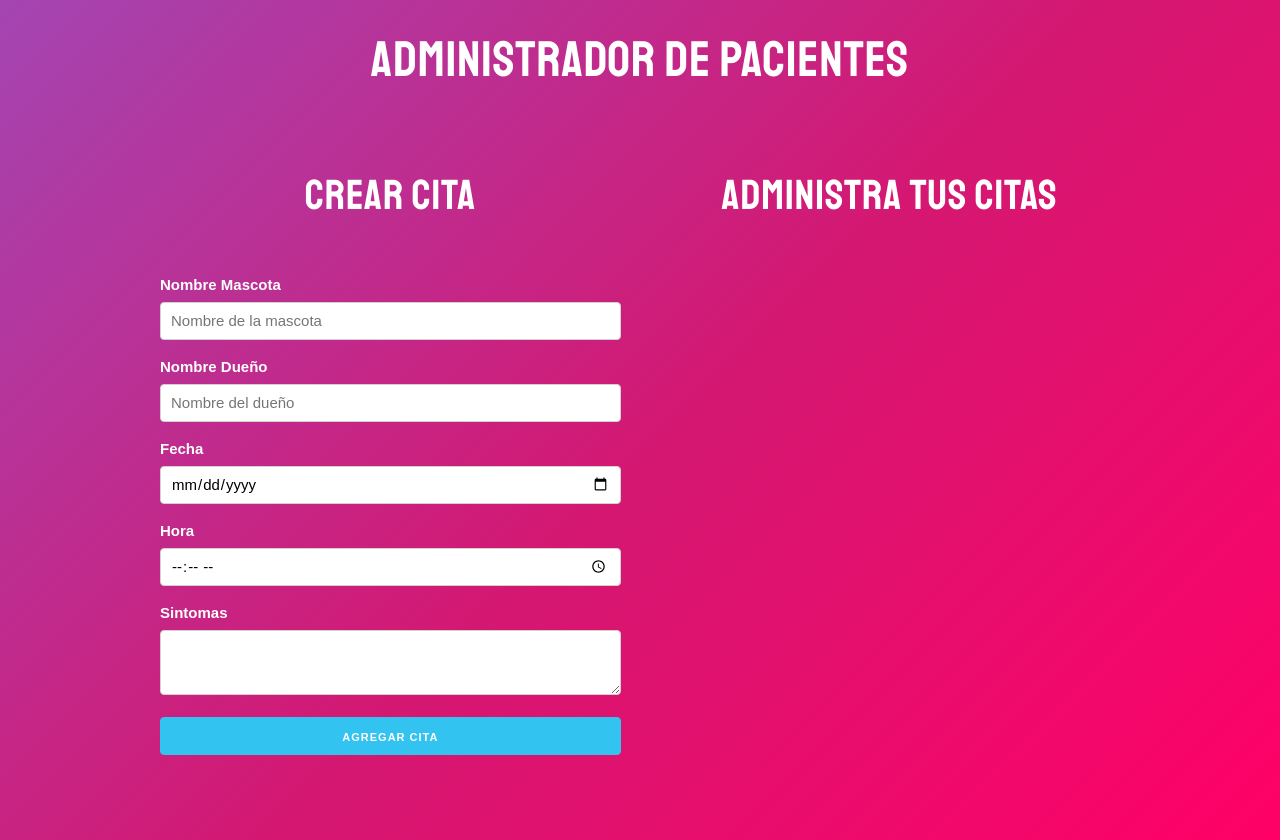
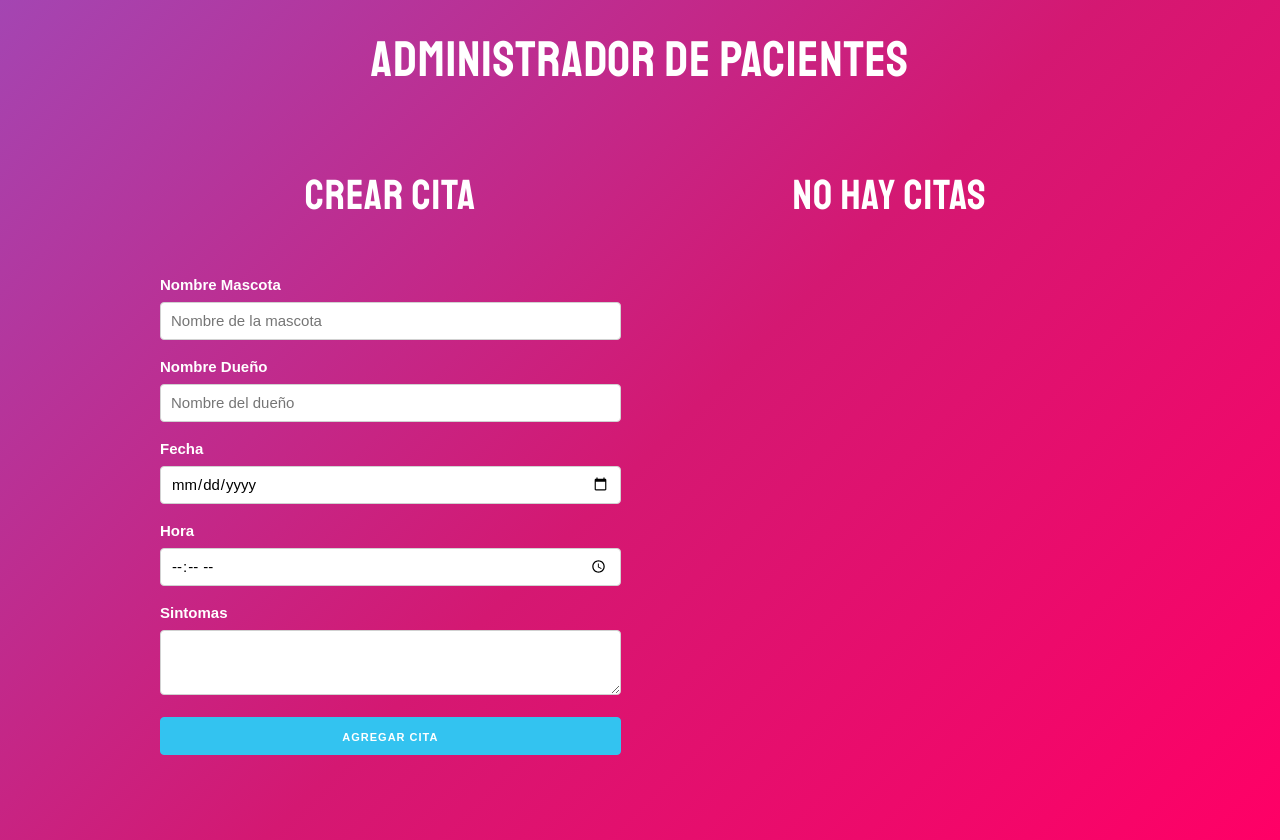
Before and after one commit to jr-Adolfo/administrador-de-paciente, a React (Create React App) app: page / in a window 1280 px wide. Built offline with nearby package versions, Linux system fonts and the light colour scheme.

Commit message:
titulo administra tus citas y no hay citas con una forma condicional

```diff
--- a/src/App.js
+++ b/src/App.js
@@ -14,6 +14,8 @@
     guardarCitas(nuevasCitas);
   };
 
+  const titulo = citas.length === 0 ? 'No hay citas' : 'Administra tus citas'
+
   return (
     <Fragment>
       <h1>Administrador de Pacientes</h1>
@@ -24,7 +26,7 @@
             <Formulario crearCita={crearCita} />
           </div>
           <div className="one-half column">
-            <h2>Administra tus citas</h2>
+            <h2>{titulo}</h2>
             {citas.map((cita) => (
               <Cita key={cita.id} cita={cita} eliminarCita={eliminarCita} />
             ))}
```
